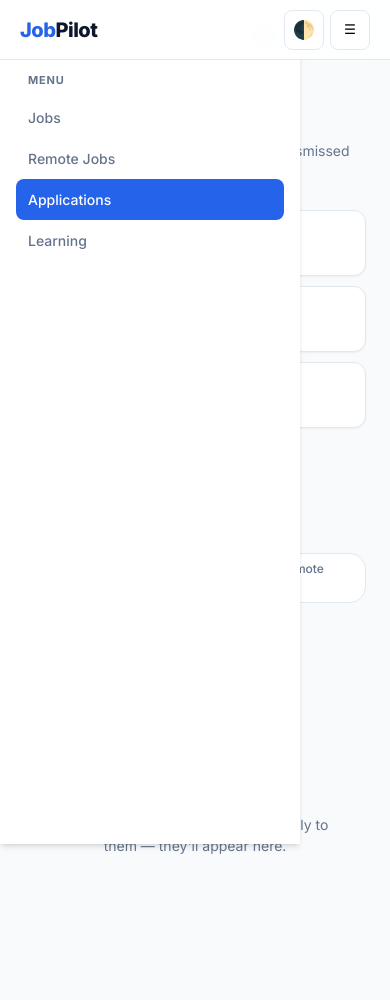
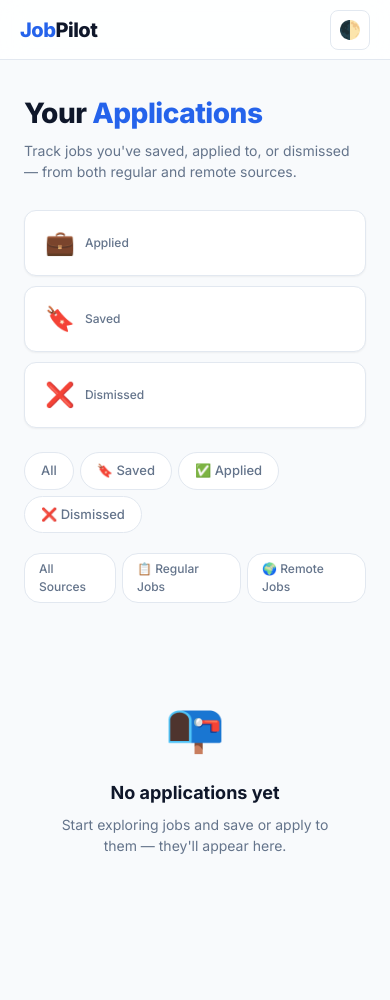
Before and after one commit to ssmugdho7/jobpilot, a Flask app: template app/web/templates/applications.html in a window 390 px wide. Run offline with Flask 3, Linux system fonts and the light colour scheme; the template is opened without the code that fills it, so the values that code supplies are empty; parts of the project's set-up code (start-up, migrations or seed data) failed here and were passed over.

Commit message:
Remove mobile drawer from applications page

```diff
--- a/app/web/templates/applications.html
+++ b/app/web/templates/applications.html
@@ -54,18 +54,7 @@
     .user-pill .logout:hover { background: var(--red-bg); color: var(--red); }
 
     /* Mobile */
-    .hamburger { display: none; width: 40px; height: 40px; border-radius: var(--radius-sm); border: 1px solid var(--border); background: var(--card); cursor: pointer; align-items: center; justify-content: center; flex-direction: column; gap: 5px; padding: 10px; flex-shrink: 0; }
-    .hamburger span { display: block; width: 18px; height: 2px; background: var(--text); border-radius: 2px; }
-    .mobile-overlay { display: none; position: fixed; inset: 0; background: rgba(0,0,0,.5); z-index: 200; }
-    .mobile-overlay.open { display: block; }
-    .mobile-drawer { position: absolute; left: 0; top: 0; bottom: 0; width: 300px; background: var(--card); box-shadow: var(--shadow-md); padding: 72px 16px 24px; overflow-y: auto; }
-    .mobile-drawer .drawer-section { margin-bottom: 20px; }
-    .mobile-drawer .drawer-label { font-size: 11px; font-weight: 700; color: var(--muted); text-transform: uppercase; letter-spacing: .8px; padding: 0 12px; margin-bottom: 8px; }
-    .mobile-drawer .drawer-link { display: flex; align-items: center; padding: 10px 12px; border-radius: var(--radius-sm); font-size: 14px; font-weight: 500; color: var(--muted); transition: all .15s; }
-    .mobile-drawer .drawer-link:hover { background: var(--bg); color: var(--blue); }
-    .mobile-drawer .drawer-link.active { background: var(--blue); color: #fff; }
-    .mobile-drawer .drawer-link.drawer-logout { color: var(--red); }
-    .mobile-drawer-close { position: absolute; top: 16px; right: 16px; width: 40px; height: 40px; border-radius: var(--radius-sm); border: 1px solid var(--border); background: var(--card); cursor: pointer; display: flex; align-items: center; justify-content: center; font-size: 20px; color: var(--muted); }
+    .hamburger { display: none; }
 
     /* Main */
     .main { max-width: 960px; margin: 0 auto; padding: 32px 24px 80px; }
@@ -140,7 +129,6 @@
 
     @media (max-width: 768px) {
       .nav { display: none; }
-      .hamburger { display: flex; }
       .user-pill { display: none; }
       .stats { flex-direction: column; }
       .job-card .job-top { flex-direction: column; }
@@ -167,28 +155,8 @@
         <a href="/logout" class="logout">Logout</a>
       </div>
       {% endif %}
-      <button class="hamburger" onclick="toggleDrawer()">☰</button>
     </div>
   </header>
-
-  <div class="mobile-overlay" id="drawerOverlay" onclick="toggleDrawer()"></div>
-  <div class="mobile-drawer" id="drawer">
-    <button class="mobile-drawer-close" onclick="toggleDrawer()">✕</button>
-    <div class="drawer-section">
-      <div class="drawer-label">Menu</div>
-      <a class="drawer-link" href="/">Jobs</a>
-      <a class="drawer-link" href="/remote_jobs">Remote Jobs</a>
-      <a class="drawer-link active" href="/applications">Applications</a>
-      <a class="drawer-link" href="/learning">Learning</a>
-    </div>
-    {% if user %}
-    <div class="drawer-section">
-      <div class="drawer-label">Account</div>
-      <a class="drawer-link" href="/profile">{{ user.display_name or user.email }}</a>
-      <a class="drawer-link drawer-logout" href="/logout">Logout</a>
-    </div>
-    {% endif %}
-  </div>
 
   <main class="main">
     <div class="page-header">
@@ -300,9 +268,6 @@
       document.documentElement.setAttribute('data-theme', next);
       localStorage.setItem('theme', next);
     }
-    function toggleDrawer() {
-      document.getElementById('drawerOverlay').classList.toggle('open');
-    }
     function showToast(msg) {
       const t = document.getElementById('toast');
       t.textContent = msg;
```
